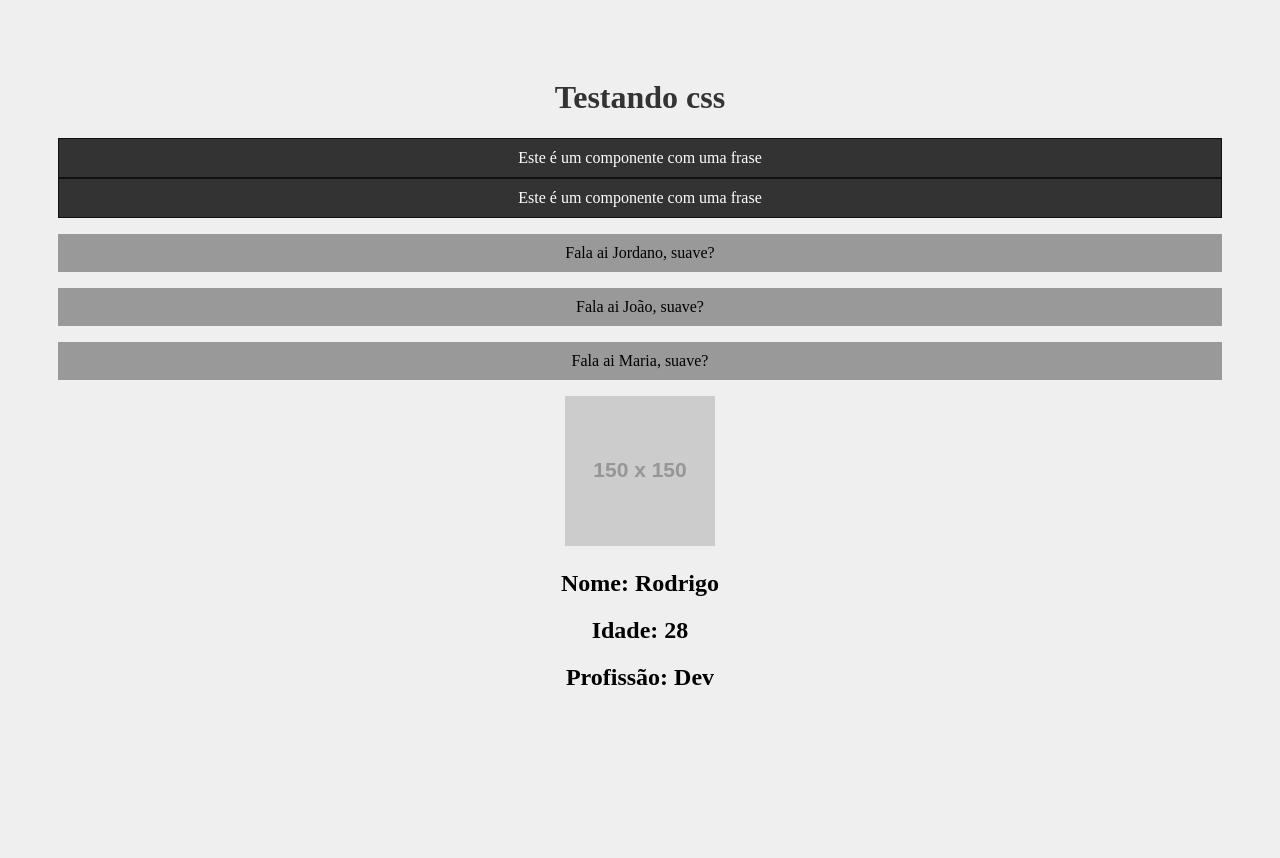
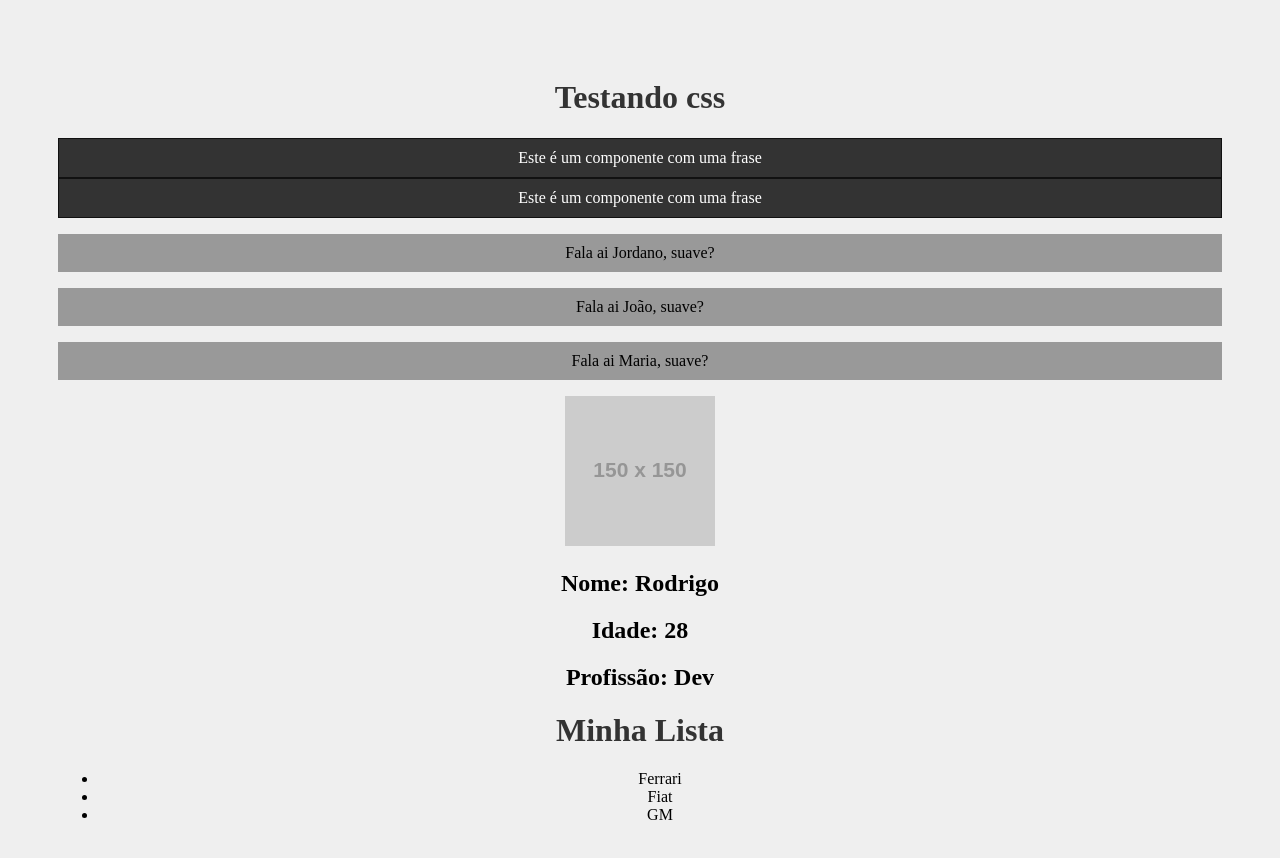
Before and after one commit to JordanoTI/react-costs, a React (Create React App) app: page / in a window 1280 px wide. Shown: the top 858 px of the page. Before the commit the page ends 800 px from the top, so only its background shows below. Built offline with nearby package versions, Linux system fonts and the light colour scheme.

Commit message:
fragments

```diff
--- a/src/App.js
+++ b/src/App.js
@@ -2,6 +2,7 @@ import "./App.css";
 import SayMyName from "./components/SayMyName";
 import Pessoa from "./components/Pessoa";
 import Frase from "./components/Frase";
+import List from "./components/List"
 
 function App() {
   const nome = "Maria";
@@ -19,6 +20,7 @@ function App() {
         profissao="Dev"
         foto="https://via.placeholder.com/150"
       />
+      <List />
     </div>
   );
 }
--- /dev/null
+++ b/src/components/Item.js
@@ -0,0 +1,9 @@
+function Item(props) {
+  return (
+    <>
+      <li>{props.marca}</li>
+    </>
+  );
+}
+
+export default Item;
--- /dev/null
+++ b/src/components/List.js
@@ -0,0 +1,16 @@
+import Item from "./Item";
+
+function List() {
+	return (
+		<>
+			<h1>Minha Lista</h1>
+			<ul>
+				<Item marca="Ferrari" />
+				<Item marca="Fiat" />
+				<Item marca="GM" />
+			</ul>
+		</>
+	);
+}
+
+export default List;
--- a/src/index.css
+++ b/src/index.css
@@ -1,5 +1,6 @@
 body {
   padding: 50px;
+  padding-bottom: 500px;
   background-color: #efefef;
 }
 
```
Also changed, not shown: src/components/Pessoa.js (+3 -5 lines).
